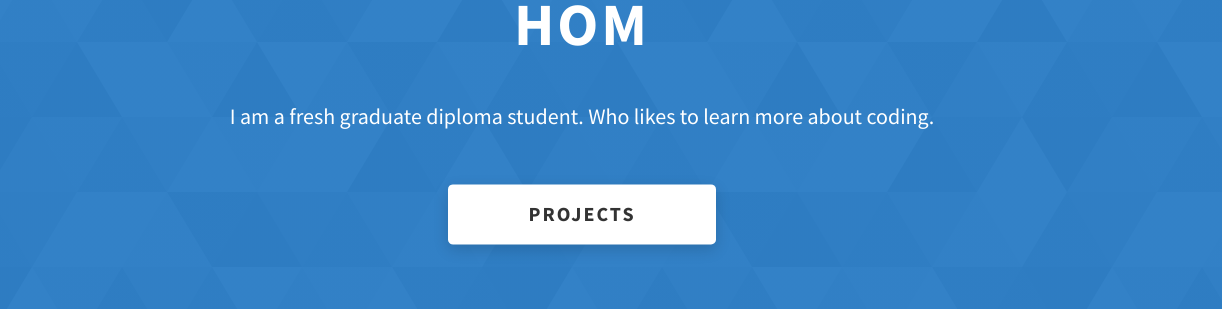
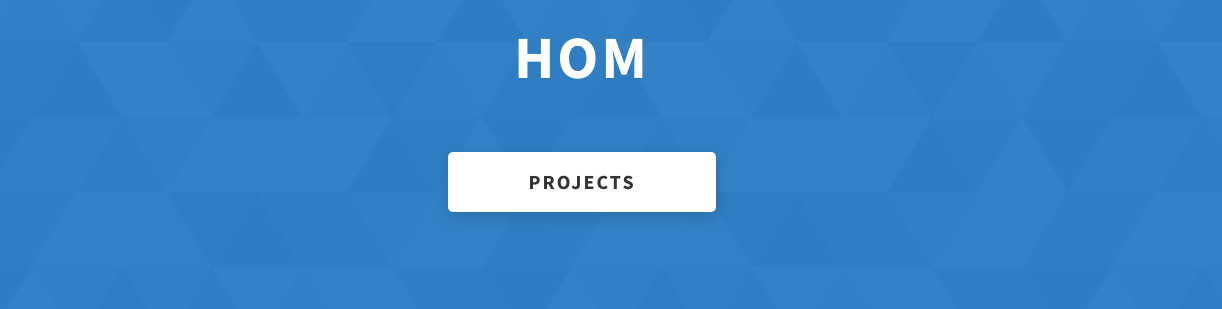
Before and after one commit to JeremyKu0327/JeremyKu.github.io, a website: page index.html in a window 1280 px wide. Shown: the part 333-642 px from the top of the page, 58-1280 px from the left. Drawn offline with Linux system fonts and the light colour scheme.

Commit message:
Update index.html

```diff
--- a/index.html
+++ b/index.html
@@ -86,8 +86,7 @@
       <div class="home-hero__content">
         <h1 class="heading-primary">Hey, My name is Ku Zheng Hom</h1>
         <div class="home-hero__info">
-          <p class="text-primary">
-            I am a fresh graduate diploma student. Who likes to learn more about coding.
+
           </p>
         </div>
         <div class="home-hero__cta">
```
